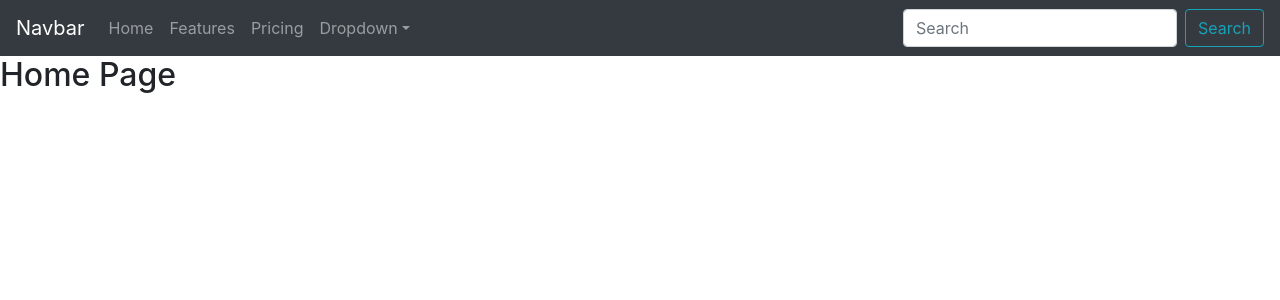
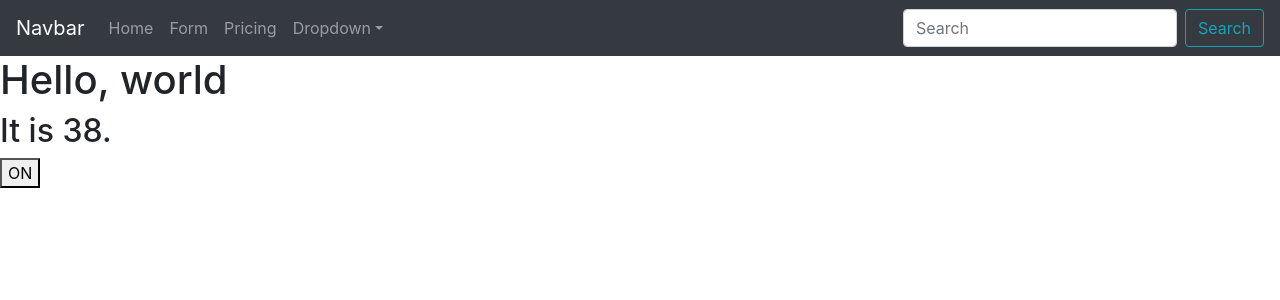
Before and after one commit to kingduy119/NodeJS, a React (Create React App) app in the folder client/: page /home in a window 1280 px wide. Shown: the top 300 px of the page. Built offline with nearby package versions, Linux system fonts and the light colour scheme.

Commit message:
!Update React research

```diff
--- /dev/null
+++ b/client/src/containers/page/Form.js
@@ -0,0 +1,40 @@
+import React, { Component } from "react";
+
+
+export default class NameForm extends Component {
+    constructor(props) {
+        super(props);
+
+        this.state = {value: ''};
+
+        this.handleChange = this.handleChange.bind(this);
+        this.handleSubmit = this.handleSubmit.bind(this);
+    }
+
+    handleChange(event) {
+        this.setState(
+            {value: event.target.value.toUpperCase()}
+        );
+    }
+
+    handleSubmit(event) {
+        alert(`A name was submitted: ${this.state.value}`);
+        event.preventDefault();
+    }
+
+    render() {
+        return(
+            <form onSubmit={this.handleSubmit}>
+                <label>
+                    Name:
+                    <input
+                        type="text"
+                        value={this.state.value}
+                        onChange={this.handleChange}
+                    />
+                </label>
+                <input type="submit" value="Submit"/>
+            </form>
+        );
+    }
+}
--- /dev/null
+++ b/client/src/containers/page/Home.js
@@ -0,0 +1,64 @@
+import React, { Component } from "react";
+
+
+class Clock extends Component {
+    constructor(props) {
+        super(props);
+        this.state = { date: new Date() };
+    }
+
+    componentDidMount() {
+        this.timeID = setInterval(
+            () => this.tick(),
+            1000
+        );
+    }
+
+    componentWillUnmount() {
+        clearInterval(this.timeID);
+    }
+
+    tick() {
+        this.setState({
+            date: new Date()
+        });
+    }
+
+    render() {
+        return (
+            <div>
+                <h1>Hello, world</h1>
+                <h2>
+                    It is {this.state.date.getSeconds()}.
+                </h2>
+            </div>
+        );
+    }
+}
+
+export default class Test extends Component {
+    constructor(props){
+        super(props);
+        this.state = {isToggleOn: true};
+
+        this.handleClick = this.handleClick.bind(this);
+    }
+
+    handleClick() {
+        this.setState(state => ({
+            isToggleOn: !state.isToggleOn
+        }));
+    }
+
+    render() {
+        return(
+        <React.Fragment>
+            <Clock/>
+
+            <button onClick={this.handleClick}>
+                {this.state.isToggleOn ? "ON" : "OFF"}
+            </button>
+        </React.Fragment>
+        );
+    }
+}
```
Also changed, not shown: client/src/containers/Navigation.js (+5 -2 lines), 1 other file (tests, documents, lock files or other folders).
